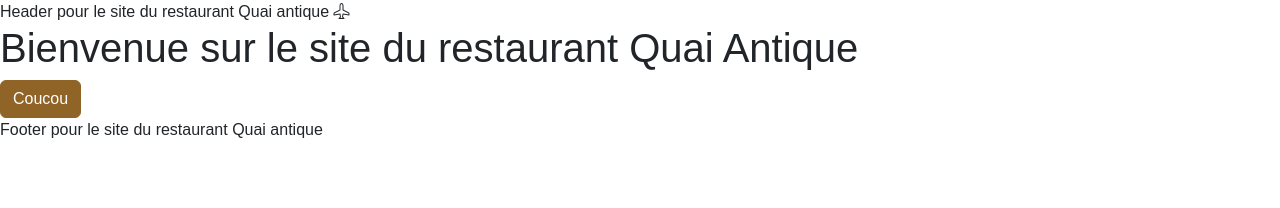
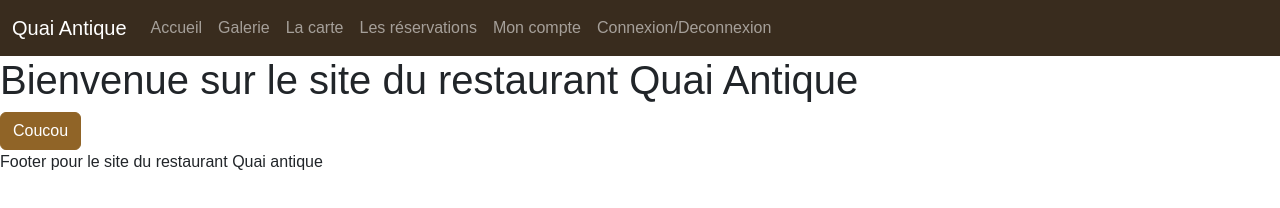
Before and after one commit to Cryzix/QuaiantiqueRestaurantFront, a website with bundled scripts: page index.html in a window 1280 px wide. Built offline with nearby package versions, Linux system fonts and the light colour scheme; files whose address does not match are found by name; a web font is replaced by a local one.

Commit message:
Add site header

```diff
--- a/index.html
+++ b/index.html
@@ -16,7 +16,36 @@
 
 <body>
     <header>
-        Header pour le site du restaurant Quai antique <i class="bi bi-airplane"></i>
+        <nav class="navbar navbar-expand-lg bg-dark" data-bs-theme="dark">
+            <div class="container-fluid">
+              <a class="navbar-brand" href="/">Quai Antique</a>
+              <button class="navbar-toggler" type="button" data-bs-toggle="collapse" data-bs-target="#navbarSupportedContent" aria-controls="navbarSupportedContent" aria-expanded="false" aria-label="Toggle navigation">
+                <span class="navbar-toggler-icon"></span>
+              </button>
+              <div class="collapse navbar-collapse" id="navbarSupportedContent">
+                <ul class="navbar-nav msk-auto mb-2 mb-lg-0">
+                  <li class="nav-item">
+                    <a class="nav-link" href="/">Accueil</a>
+                  </li>
+                  <li class="nav-item">
+                    <a class="nav-link" href="#">Galerie</a>
+                  </li>
+                  <li class="nav-item">
+                    <a class="nav-link" href="#">La carte</a>
+                  </li>
+                  <li class="nav-item">
+                    <a class="nav-link" href="#">Les réservations</a>
+                  </li>
+                  <li class="nav-item">
+                    <a class="nav-link" href="#">Mon compte</a>
+                  </li>
+                  <li class="nav-item">
+                    <a class="nav-link" href="#">Connexion/Deconnexion</a>
+                  </li>
+                </ul>
+              </div>
+            </div>
+          </nav>
 
     </header>
 
```
